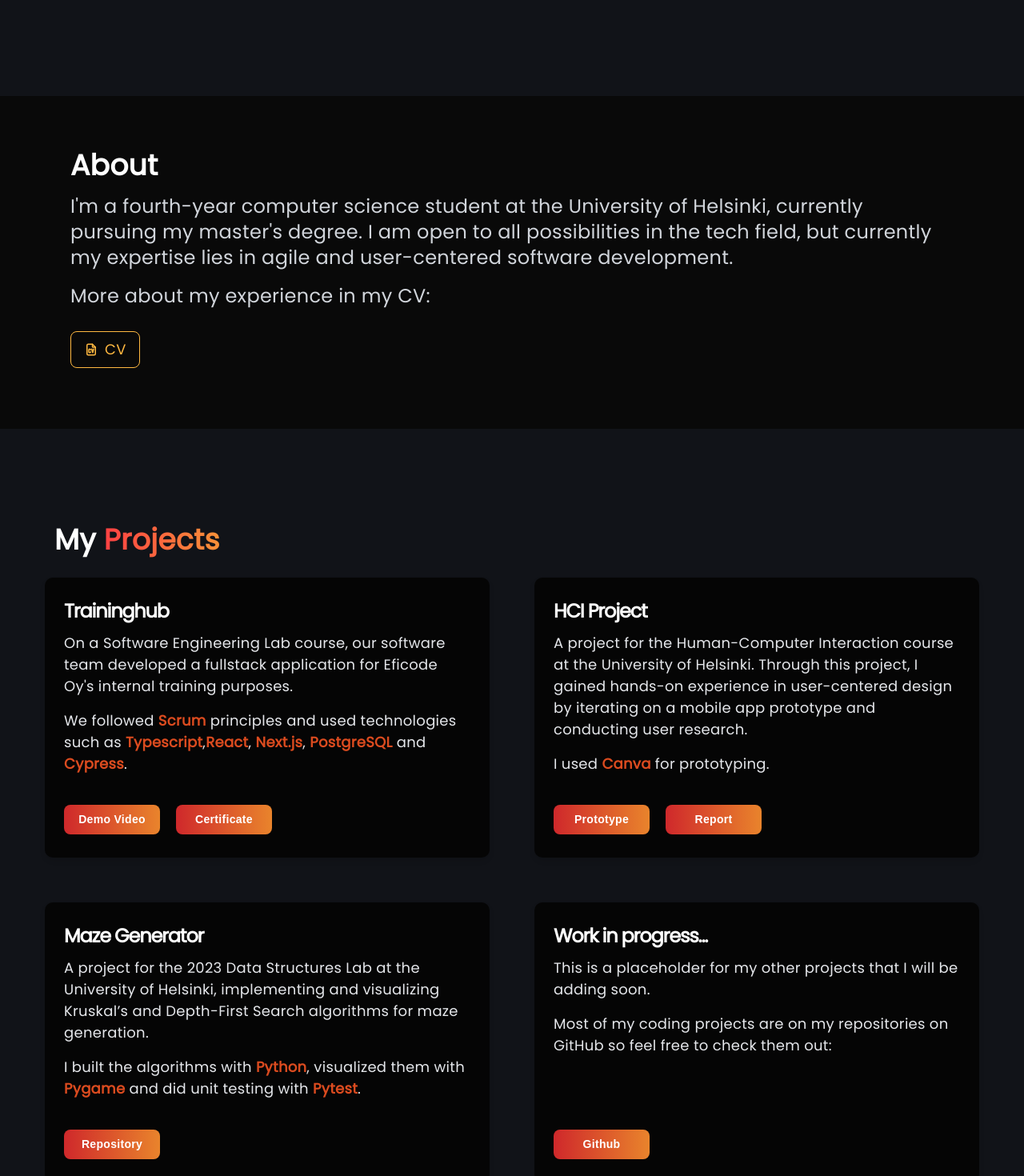
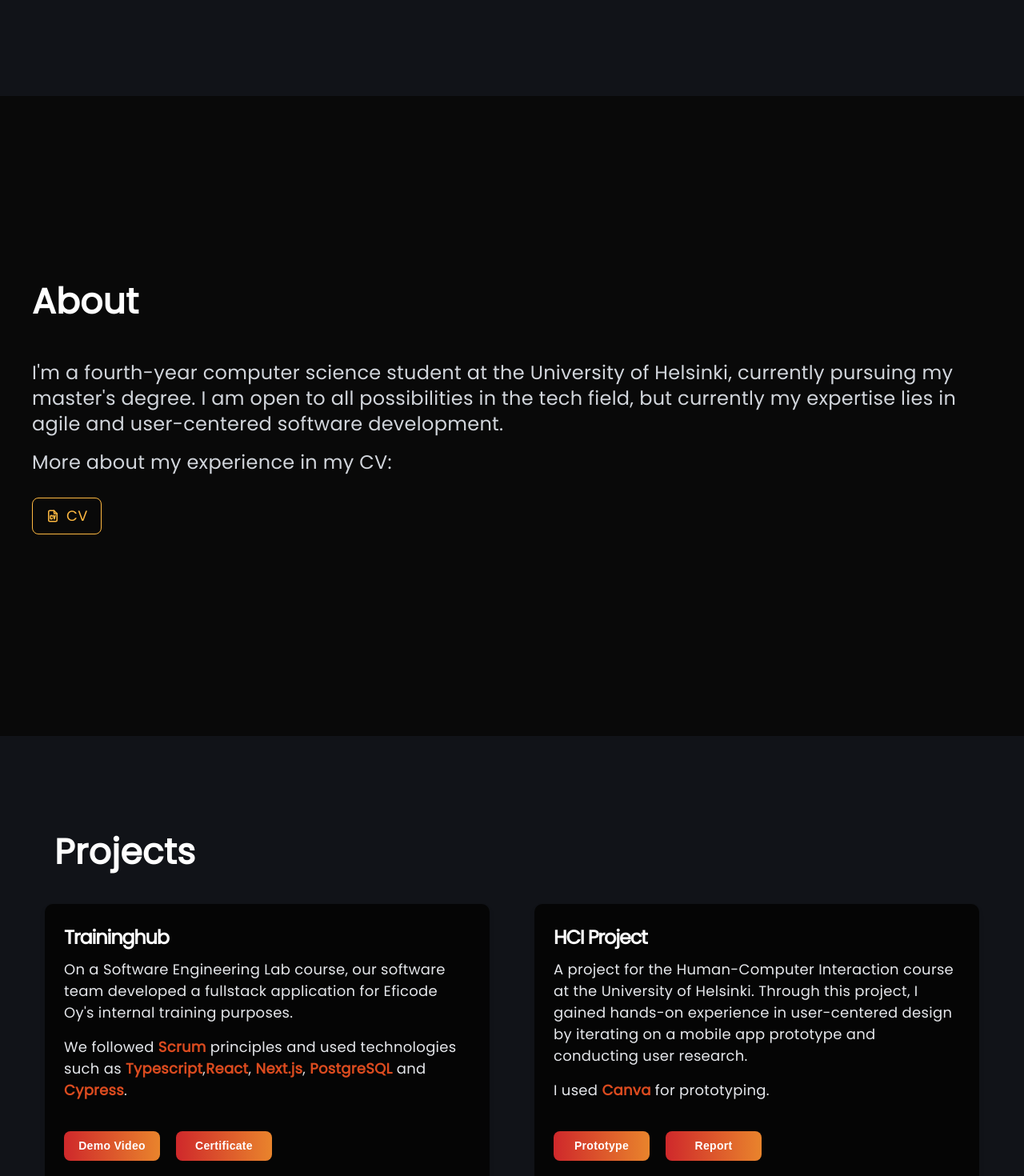
Before and after one commit to laurelcrelia/laurelcrelia.github.io, a React (Create React App) app: page /#/ in a window 1280 px wide. Shown: the part 680-2150 px from the top of the page at 80% size. Built offline with nearby package versions, Linux system fonts and the light colour scheme.

Commit message:
Some tiny css enchancements to Projects and About sections

```diff
--- a/src/index.css
+++ b/src/index.css
@@ -62,7 +62,7 @@ div .bg-gray {
 /* Titles */
 .title-large {
   margin-bottom: 0.5rem;
-  font-size: 2.25rem;
+  font-size: 2.75rem;
   font-weight: 600;
   color: white;
 }
--- a/src/pages/Home/components/About.jsx
+++ b/src/pages/Home/components/About.jsx
@@ -3,18 +3,17 @@ import { TbFileCv } from "react-icons/tb";
 
 const About= () => {
     return (
-      <div className="py-10 text-white bg-[#090909] h-auto "id="about">
-        <div className="flex sm:flex-row items-center px-10 max-w-[1200px] mx-auto">
-            <div>
-                <div className="p-2">
-                    <div className="text-gray-300 my-3">
-                        <h3 className="title-large">About</h3>
-                        <p className="flex items-center justify-center mb-4 text-xl md:text-2xl">
+        <div className="text-white bg-[#090909] min-h-screen items-center flex sm:flex-row px-10 justify-between"id="about">
+            <div className="max-w-[1200px] mx-auto text-gray-300">
+                <h2 className="title-large pb-8">
+                About
+                </h2>
+                <p className="items-center justify-center mb-4 text-xl md:text-2xl">
                     I&apos;m a fourth-year computer science student at the University of Helsinki,
                     currently pursuing my master&apos;s degree.
                     I am open to all possibilities in the tech field, but currently my expertise lies in agile and user-centered software development.
                 </p>
-                        <p className="flex items-center justify-start text-xl md:text-2xl">
+                <p className="items-center justify-start text-xl md:text-2xl">
                 More about my experience in my CV:
                 </p>
                 <div className="my-7 sm:justify-center md:justify-start flex flex-col gap-5 text-5xl text-primary sm:flex-row">
@@ -28,11 +27,6 @@ const About= () => {
                     </a>
                 </div>
             </div>
-
-
-                </div>
-            </div>
-        </div>
         </div>
     )
   }
--- a/src/pages/Home/components/Projects.jsx
+++ b/src/pages/Home/components/Projects.jsx
@@ -7,12 +7,11 @@ const Projects = () => {
       className="py-28 text-white max-w-[1200px] mx-auto "id="projects"
     >
       <div className="px-4 mb-4 items-center gap-12 md:flex-col-reverse md:gap-6">
-        <div className="flex flex-col">
-          <h2 className="title-large ml-3">
-            My <span>Projects</span>
+          <h2 className="title-large ml-3 pb-5">
+          Projects
           </h2>
 
-          <div className="my-3 grid w-full grid-cols-1 gap-14 lg:grid-cols-2">
+        <div className=" flex-col my-3 grid w-full grid-cols-1 gap-14 lg:grid-cols-2">
           <Card
             title="Traininghub"
             description={
@@ -81,7 +80,6 @@ const Projects = () => {
         </div>
       </div>
     </div>
-    </div>
 
   );
 };
```
Lines whose indentation alone changed are shown as unchanged.
